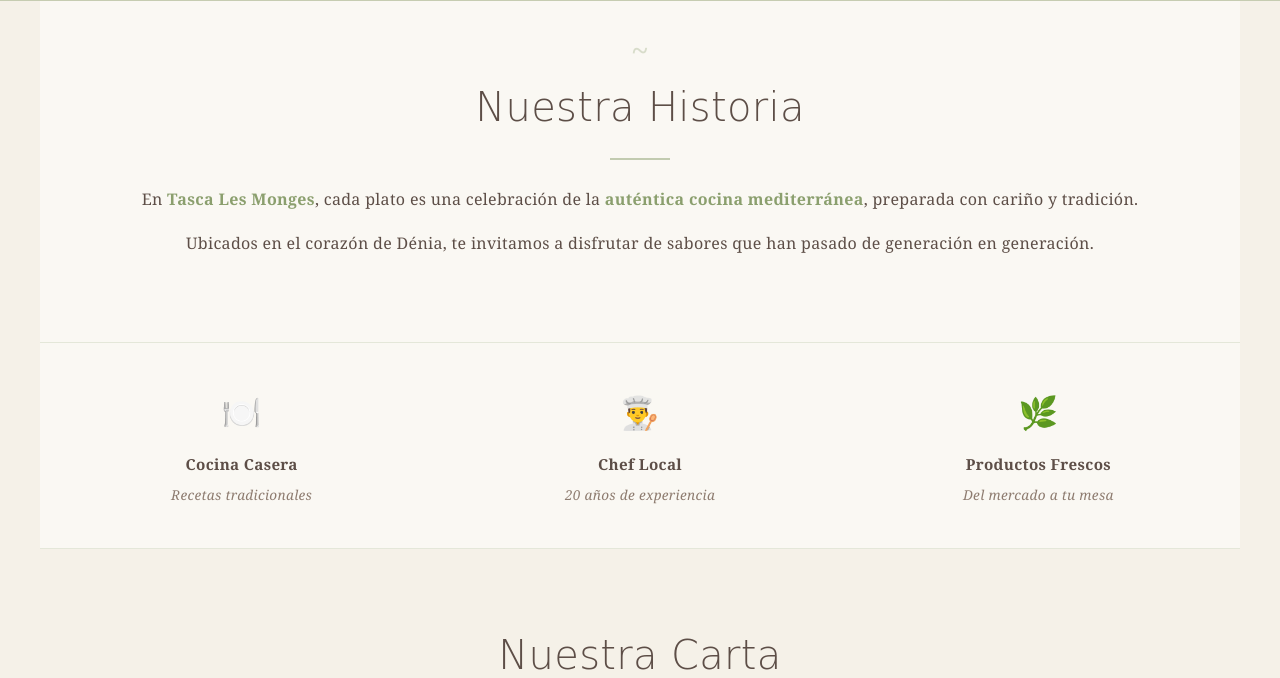
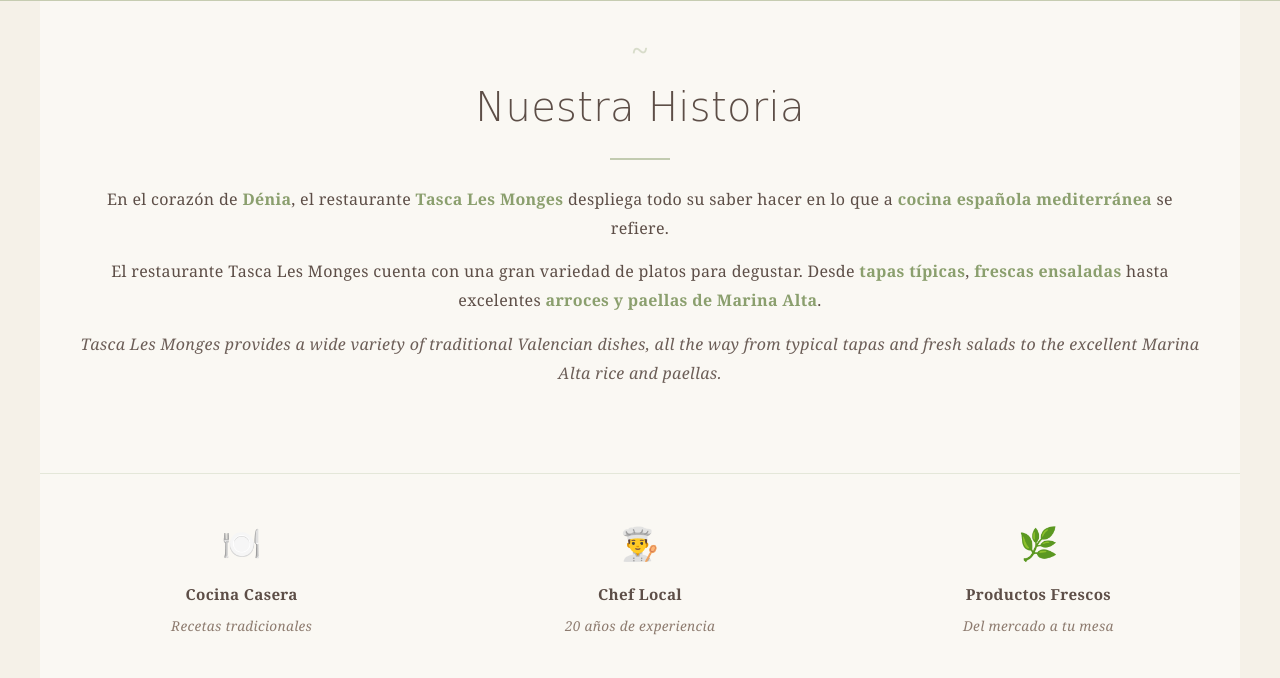
Before and after one commit to Gatimoro/ForkReplacement, a Flask app: page / in a window 1280 px wide. Shown: the part 820-1498 px from the top of the page. Run offline with Flask 3, Linux system fonts and the light colour scheme; data that the repository does not hold is empty.

Commit message:
Update index.html

```diff
--- a/templates/index.html
+++ b/templates/index.html
@@ -11,19 +11,16 @@
     - exquisit-color.png (200x200px) ✓
     - monges-bicycle.png (400x396px) ✓
 
-    STILL NEEDED:
-    - hero-paella.jpg (1920x1080px, beautiful paella close-up)
-    - dish-paella-marisco.jpg (800x600px, 4:3 ratio recommended)
-    - dish-gambones-ajillo.jpg (800x600px, 4:3 ratio recommended)
-    - dish-carpaccio.jpg (800x600px, 4:3 ratio recommended)
-    - dish-pulpo-gallega.jpg (800x600px, 4:3 ratio recommended)
-    - dish-entrecot-solomillo.jpg (800x600px, 4:3 ratio recommended)
-    - menu.pdf (full restaurant menu PDF)
-
     OPTIONAL (for future enhancements):
     - restaurant-interior.jpg (any size, you have low-res - that's fine!)
     - restaurant-exterior.jpg (any size, you have low-res - that's fine!)
     -->
+    <link rel="icon" type="image/x-icon" href="/static/bici_x32.ico">
+    <link rel="icon" type="image/png" sizes="192x192" href="/static/bici_x192.png">
+    <link rel="icon" type="image/png" sizes="512x512" href="/static/bici512.png">
+    <link rel="apple-touch-icon" sizes="180x180" href="/static/bici_x180.png">
+
+
     <style>
         * {
             margin: 0;
@@ -1302,16 +1299,21 @@
         </span>
     </div>
 
-    <!-- Story -->
+   <!-- Story -->
     <section class="story-section" id="nosotros">
         <h2 class="story-title">Nuestra Historia</h2>
         <p class="story-text">
-            En <strong>Tasca Les Monges</strong>, cada plato es una celebración de la
-            <strong>auténtica cocina mediterránea</strong>, preparada con cariño y tradición.
+            En el corazón de <strong>Dénia</strong>, el restaurante <strong>Tasca Les Monges</strong>
+            despliega todo su saber hacer en lo que a <strong>cocina española mediterránea</strong> se refiere.
         </p>
         <p class="story-text">
-            Ubicados en el corazón de Dénia, te invitamos a disfrutar de sabores
-            que han pasado de generación en generación.
+            El restaurante Tasca Les Monges cuenta con una gran variedad de platos para degustar.
+            Desde <strong>tapas típicas</strong>, <strong>frescas ensaladas</strong> hasta
+            excelentes <strong>arroces y paellas de Marina Alta</strong>.
+        </p>
+        <p class="story-text" style="font-style: italic; opacity: 0.9;">
+            Tasca Les Monges provides a wide variety of traditional Valencian dishes, all the way
+            from typical tapas and fresh salads to the excellent Marina Alta rice and paellas.
         </p>
     </section>
 
@@ -1417,7 +1419,7 @@
                 </div>
                 <div class="contact-item vintage-card">
                     <i>🕐</i>
-                    <span>Lunes a Domingo<br>12:00 - 23:00</span>
+                    <span>Lunes a Domingo<br>13:00 - 23:00</span>
                 </div>
             </div>
             <div class="map-container">
@@ -1446,7 +1448,7 @@
 
                 <div class="form-group">
                     <label for="nombre">Tu nombre</label>
-                    <input type="text" id="nombre" name="nombre" required placeholder="Ej: María García">
+                    <input type="text" id="nombre" name="nombre" required placeholder="Ej: Maxim">
                 </div>
 
                 <div class="form-group">
@@ -1462,7 +1464,7 @@
                             <option value="+1">🇺🇸 +1</option>
                             <option value="other">Otro...</option>
                         </select>
-                        <input type="tel" id="telefono" name="telefono" class="phone-input" required placeholder="612 345 678">
+                        <input type="tel" id="telefono" name="telefono" class="phone-input" required placeholder="314 926 535">
                     </div>
                 </div>
 
@@ -1532,7 +1534,7 @@
         <img src="/static/exquisit-color.png" alt="L'Exquisit Mediterrani" class="footer-logo-img">
         <p style="margin-top: 15px;">Calle Loreto 29, Dénia</p>
         <p><a href="tel:+34965785731">📞 965 78 57 31</a></p>
-        <p style="margin-top: 10px; font-style: italic; opacity: 0.8;">Lunes a Domingo: 12:00-23:00</p>
+        <p style="margin-top: 10px; font-style: italic; opacity: 0.8;">Lunes a Domingo: 13:00-23:00</p>
         <p style="margin-top: 20px; opacity: 0.7; font-size: 0.9rem;">© 2025 Tasca Les Monges</p>
         <p style="font-size: 0.85rem; opacity: 0.6; margin-top: 5px;">Hecho con ❤️ en Dénia</p>
     </footer>
```
